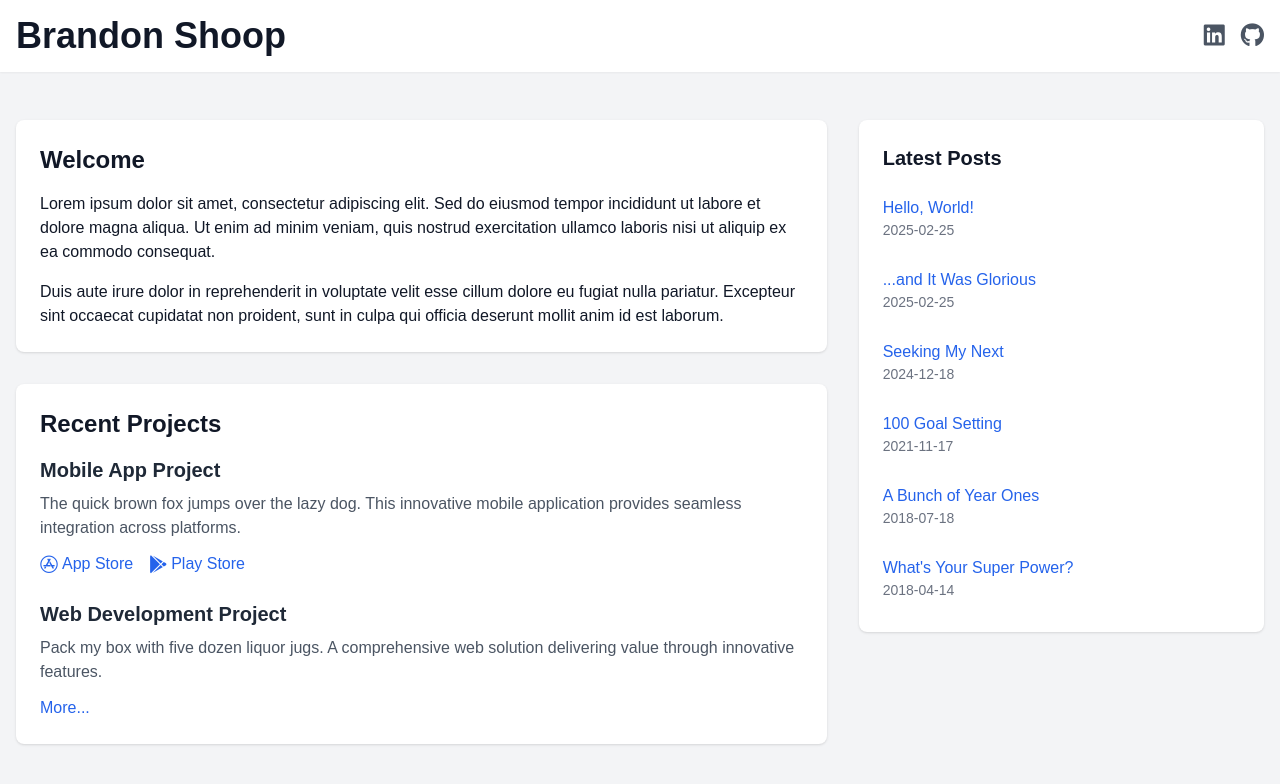
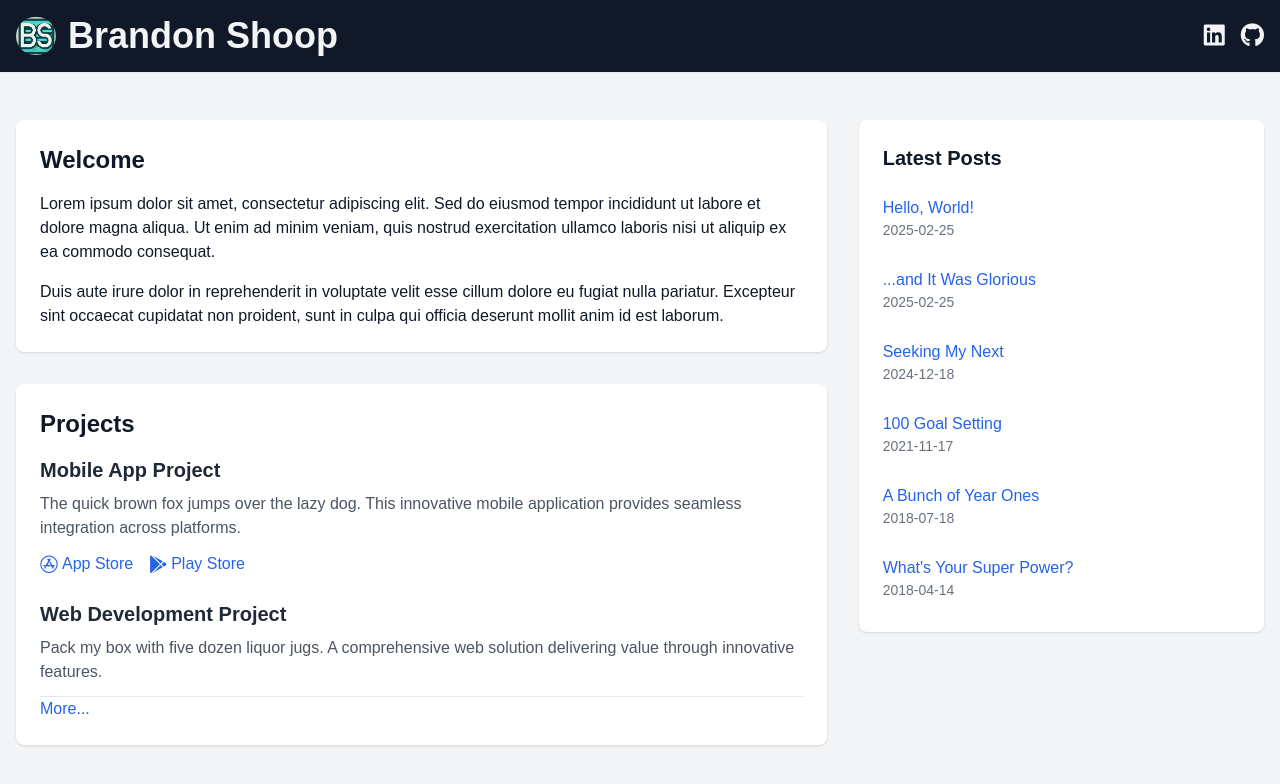
Before and after one commit to 1shooperman/1shooperman.github.io, a Next.js app: page / in a window 1280 px wide. Shown: the top 784 px of the page. Built offline with nearby package versions, Linux system fonts and the light colour scheme.

Commit message:
chore: making it all make more sense

```diff
--- a/src/app/layout.tsx
+++ b/src/app/layout.tsx
@@ -1,5 +1,6 @@
 import './globals.css';
 import Link from 'next/link';
+import Image from 'next/image';
 
 export const metadata = {
   title: 'Brandon Shoop',
@@ -19,17 +20,24 @@ export default function RootLayout({ children }: { children: React.ReactNode })
         />
       </head>
       <body className="bg-gray-100 text-gray-900">
-        <header className="bg-white shadow-sm">
+        <header className="bg-gray-900 shadow-sm">
           <div className="max-w-7xl mx-auto px-4 py-4 flex justify-between items-center">
-            <Link href="/" className="text-4xl font-bold hover:text-gray-700 transition">
-              Brandon Shoop
+            <Link href="/" className="flex items-center space-x-3 hover:text-gray-300 transition">
+              <Image
+                src="/siteicon.png"
+                alt="Site Icon"
+                width={40}
+                height={40}
+                className="rounded-full"
+              />
+              <span className="text-4xl font-bold text-gray-100">Brandon Shoop</span>
             </Link>
             <div className="space-x-4">
               <a
                 href="https://www.linkedin.com/in/brandonshoop/"
                 target="_blank"
                 rel="noopener noreferrer"
-                className="text-2xl text-gray-600 hover:text-blue-600"
+                className="text-2xl text-gray-100 hover:text-gray-300"
               >
                 <i className="fab fa-linkedin"></i>
               </a>
@@ -37,7 +45,7 @@ export default function RootLayout({ children }: { children: React.ReactNode })
                 href="https://github.com/1shooperman/"
                 target="_blank"
                 rel="noopener noreferrer"
-                className="text-2xl text-gray-600 hover:text-gray-900"
+                className="text-2xl text-gray-100 hover:text-gray-300"
               >
                 <i className="fab fa-github"></i>
               </a>
--- a/src/app/page.tsx
+++ b/src/app/page.tsx
@@ -24,7 +24,11 @@ export default function Home() {
         </div>
 
         <div className="bg-white p-6 rounded-lg shadow">
-          <h2 className="text-2xl font-bold mb-4">Recent Projects</h2>
+          <h2 className="text-2xl font-bold mb-4">
+            <Link href="/projects/">
+              Projects
+            </Link>
+          </h2>
 
           <div className="space-y-6">
             <div>
@@ -65,8 +69,9 @@ export default function Home() {
                 Pack my box with five dozen liquor jugs. A comprehensive web
                 solution delivering value through innovative features.
               </p>
+              <hr />
               <Link
-                href="/projects/mobile-app"
+                href="/projects/"
                 className="text-blue-600 hover:text-blue-800"
               >
                 More...
@@ -79,7 +84,13 @@ export default function Home() {
       {/* Sidebar */}
       <div className="w-1/3">
         <div className="bg-white p-6 rounded-lg shadow">
-          <h2 className="text-xl font-bold mb-4">Latest Posts</h2>
+          <h2 className="text-xl font-bold mb-4">
+            <Link
+              href="/projects/"
+            >
+              Latest Posts
+            </Link>
+          </h2>
           <ul className="space-y-3">
             {posts.map((post) => (
               <li key={post.slug}>
```
Also changed, not shown: public/siteicon.png (added), 1 other file (tests, documents, lock files or other folders).
